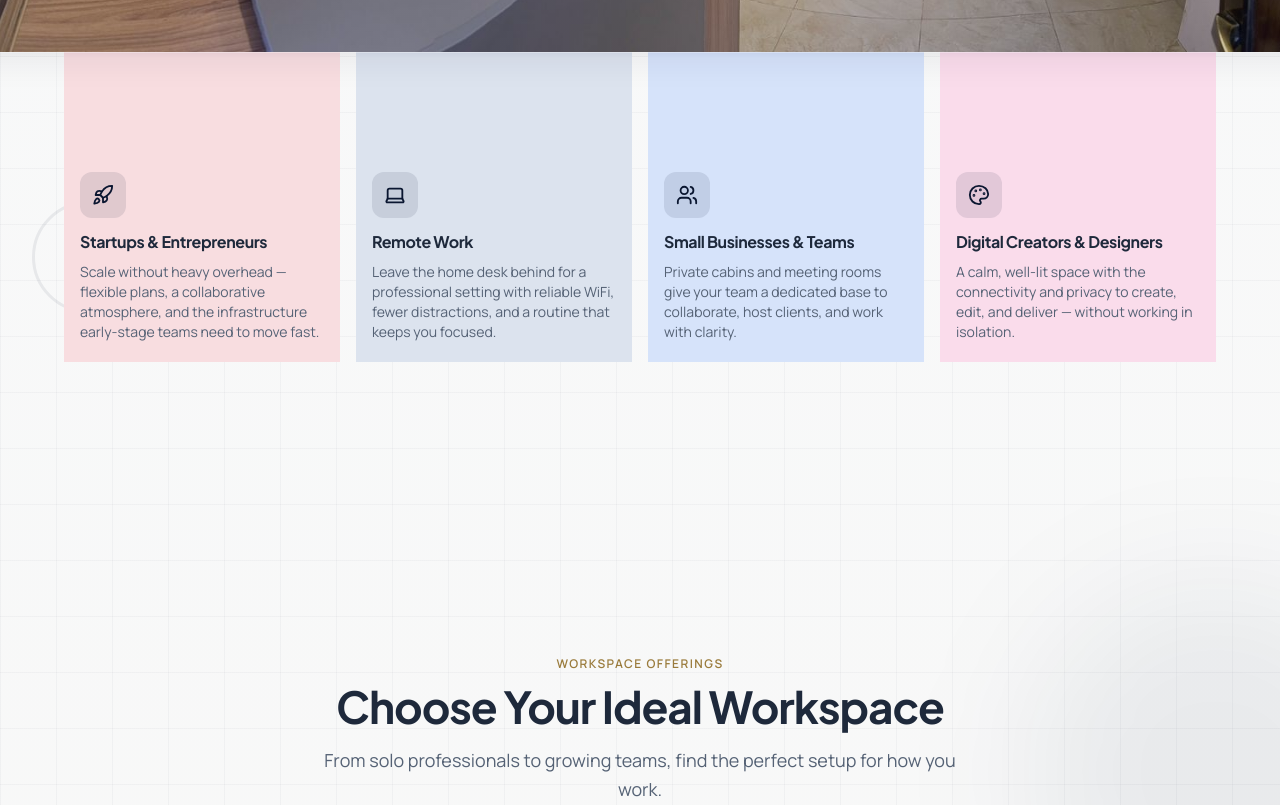
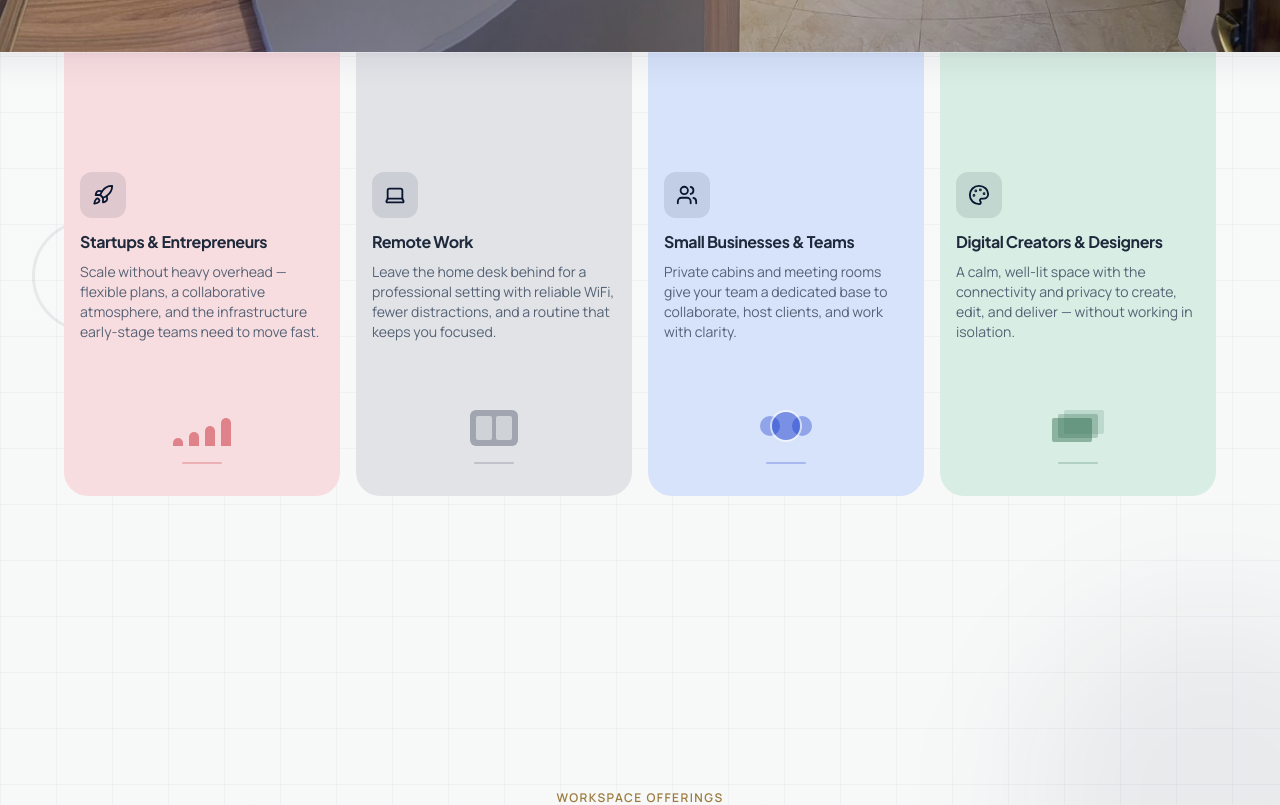
Before and after one commit to Work-Clients/techshore-website-v2, a React (Vite) app: page / in a window 1280 px wide. Shown: the part 1920-2725 px from the top of the page. Built offline with nearby package versions, Linux system fonts and the light colour scheme.

Commit message:
Add motifs to pillars.

```diff
--- a/src/components/About.jsx
+++ b/src/components/About.jsx
@@ -40,6 +40,56 @@ const audiences = [
 
 const PILLAR_ABOVE = 'h-12 sm:h-16 md:h-20'
 const IMAGE_TOP = 'top-12 sm:top-16 md:top-20'
+
+const PILLAR_FOOTER_ACCENTS = [
+  'bg-brand-red/45',
+  'bg-primary-navy/30',
+  'bg-brand-blue/45',
+  'bg-brand-green/45',
+]
+
+function PillarFooter({ index }) {
+  const accent = PILLAR_FOOTER_ACCENTS[index % PILLAR_FOOTER_ACCENTS.length]
+
+  const footers = [
+    // Startups — ascending steps
+    <div className="flex items-end justify-center gap-1.5 h-9 lg:h-10" aria-hidden="true">
+      <span className={`w-2.5 h-2 rounded-t-md ${accent}`} />
+      <span className={`w-2.5 h-3.5 rounded-t-md ${accent}`} />
+      <span className={`w-2.5 h-5 rounded-t-md ${accent}`} />
+      <span className={`w-2.5 h-7 rounded-t-md ${accent}`} />
+    </div>,
+    // Remote — framed window
+    <div className="flex justify-center items-end h-9 lg:h-10" aria-hidden="true">
+      <div className={`flex gap-1 p-1.5 rounded-md ${accent}`}>
+        <span className="h-6 w-4 rounded-sm bg-white/50" />
+        <span className="h-6 w-4 rounded-sm bg-white/50" />
+      </div>
+    </div>,
+    // Teams — overlapping circles
+    <div className="flex items-center justify-center h-9 lg:h-10" aria-hidden="true">
+      <span className={`h-5 w-5 rounded-full ${accent} opacity-75`} />
+      <span className={`h-7 w-7 rounded-full ${accent} -mx-2 z-[1] ring-2 ring-white/60`} />
+      <span className={`h-5 w-5 rounded-full ${accent} opacity-75`} />
+    </div>,
+    // Creators — stacked layers
+    <div className="relative flex justify-center items-center h-9 lg:h-10 w-14 mx-auto" aria-hidden="true">
+      <span className={`absolute w-10 h-6 rounded-sm ${accent} opacity-35 translate-x-1.5 -translate-y-1`} />
+      <span className={`absolute w-10 h-6 rounded-sm ${accent} opacity-60`} />
+      <span className={`relative w-10 h-6 rounded-sm ${accent} -translate-x-1.5 translate-y-1`} />
+    </div>,
+  ]
+
+  return (
+    <div className="shrink-0 mt-6 lg:mt-8 pb-6 lg:pb-8">
+      {footers[index % footers.length]}
+      <div
+        className={`mx-auto mt-4 h-0.5 w-10 rounded-full ${accent} opacity-50`}
+        aria-hidden="true"
+      />
+    </div>
+  )
+}
 
 function AboutImage({ className, imageRef, onLoad }) {
   return (
@@ -118,20 +168,23 @@ export default function About() {
               {audiences.map((audience, index) => (
                 <motion.div
                   key={audience.shortTitle}
-                  className={`${audience.theme.bg} rounded-2xl overflow-hidden flex`}
+                  className={`${audience.theme.bg} rounded-2xl overflow-hidden flex flex-col`}
                   initial={prefersReducedMotion ? false : 'hidden'}
                   whileInView={prefersReducedMotion ? undefined : 'visible'}
                   viewport={VIEWPORT}
                   variants={getRevealVariant(index + 2)}
                 >
+                  <div className="flex flex-1 min-w-0">
                     <div className={`w-1.5 shrink-0 ${audience.theme.accent}`} aria-hidden="true" />
                     <AudienceContent
                       audience={audience}
                       iconSize={24}
                       titleClass="text-base"
                       descClass="text-sm"
-                    paddingClass="px-4 py-5 text-left flex-1 min-w-0"
+                      paddingClass="px-4 pt-5 pb-6 text-left flex-1 min-w-0"
                     />
+                  </div>
+                  <PillarFooter index={index} />
                 </motion.div>
               ))}
             </div>
@@ -145,7 +198,7 @@ export default function About() {
             {audiences.map((audience, index) => (
               <motion.div
                 key={audience.shortTitle}
-                className={`${audience.theme.bg} rounded-t-2xl lg:rounded-t-3xl flex flex-col h-full relative z-0`}
+                className={`${audience.theme.bg} rounded-t-2xl lg:rounded-t-3xl rounded-b-2xl lg:rounded-b-3xl overflow-hidden flex flex-col h-full relative z-0`}
                 initial={prefersReducedMotion ? false : 'hidden'}
                 whileInView={prefersReducedMotion ? undefined : 'visible'}
                 viewport={VIEWPORT}
@@ -166,8 +219,9 @@ export default function About() {
                   iconSize={22}
                   titleClass="text-sm lg:text-base"
                   descClass="text-xs lg:text-sm"
-                  paddingClass="px-3 lg:px-4 pb-4 lg:pb-5 pt-6 lg:pt-10 text-left shrink-0"
+                  paddingClass="px-3 lg:px-4 pt-6 lg:pt-10 pb-6 lg:pb-8 text-left shrink-0"
                 />
+                <PillarFooter index={index} />
               </motion.div>
             ))}
 
--- a/src/components/Amenities.jsx
+++ b/src/components/Amenities.jsx
@@ -29,19 +29,19 @@ const amenityGroups = [
     items: [
       { icon: Cctv, label: 'CCTV Surveillance' },
       { icon: ShieldCheck, label: 'Secure Access' },
+      { icon: Package, label: 'Courier & Package Handling' },
       { icon: Headset, label: 'Reception & Administrative Support' },
-      { icon: Package, label: 'Courier & Package Handling' },
     ],
   },
   {
     title: 'Comfort & Convenience',
     description: 'Everyday essentials for a seamless workday',
     items: [
+      { icon: ArrowUpDown, label: 'Lift Access' },
+      { icon: Sparkles, label: 'Daily Housekeeping' },
+      { icon: CircleParking, label: 'Bike Parking Facility' },
       { icon: Coffee, label: 'Café / Refreshment Area' },
-      { icon: Sparkles, label: 'Daily Housekeeping' },
       { icon: Bath, label: 'Clean & Hygienic Washrooms' },
-      { icon: ArrowUpDown, label: 'Lift Access' },
-      { icon: CircleParking, label: 'Bike Parking Facility' },
     ],
   },
   {
@@ -49,10 +49,10 @@ const amenityGroups = [
     description: 'Tools and flexibility to grow your business',
     items: [
       { icon: MapPin, label: 'Prime Location' },
-      { icon: Building2, label: 'Business Registration Address' },
-      { icon: Printer, label: 'Printing & Scanning Services' },
       { icon: LayoutGrid, label: 'Flexible Seating Plans' },
       { icon: Users, label: 'Networking Environment' },
+      { icon: Printer, label: 'Printing & Scanning Services' },
+      { icon: Building2, label: 'Business Registration Address' },
     ],
   },
 ]
@@ -62,9 +62,9 @@ function CategorySeparator() {
     <div className="flex items-center gap-3 py-10 sm:py-14" aria-hidden="true">
       <div className="h-px flex-1 border-t border-dashed border-border" />
       <div className="flex gap-1.5">
-        <span className="h-1.5 w-1.5 rounded-full bg-[#c1121f]/50" />
-        <span className="h-1.5 w-1.5 rounded-full bg-[#072ac8]/50" />
-        <span className="h-1.5 w-1.5 rounded-full bg-[#f72585]/50" />
+        <span className="h-1.5 w-1.5 rounded-full bg-brand-red/50" />
+        <span className="h-1.5 w-1.5 rounded-full bg-brand-blue/50" />
+        <span className="h-1.5 w-1.5 rounded-full bg-brand-green/50" />
       </div>
       <div className="h-px flex-1 border-t border-dashed border-border" />
     </div>
--- a/src/components/Spaces.jsx
+++ b/src/components/Spaces.jsx
@@ -28,10 +28,10 @@ function WorkspaceSeparator({ index }) {
   return (
     <div className="relative py-10 sm:py-14 lg:py-16" aria-hidden="true">
       <div className="absolute inset-x-0 top-1/2 h-px -translate-y-1/2 bg-gradient-to-r from-transparent via-border to-transparent" />
-      <div className="absolute inset-x-0 top-1/2 h-px -translate-y-1/2 bg-gradient-to-r from-transparent via-[#c1121f]/35 via-[#072ac8]/40 via-[#f72585]/35 to-transparent" />
+      <div className="absolute inset-x-0 top-1/2 h-px -translate-y-1/2 bg-gradient-to-r from-transparent via-brand-red/35 via-brand-blue/40 via-brand-green/35 to-transparent" />
       <div className="relative flex items-center justify-center gap-2 sm:gap-3">
         <span className={`h-2 w-2 rounded-full ${theme.accent} ring-2 ring-white/80 shadow-sm`} />
-        <span className="h-1 w-16 sm:w-24 rounded-full bg-gradient-to-r from-[#c1121f] via-[#072ac8] to-[#f72585] opacity-70" />
+        <span className="h-1 w-16 sm:w-24 rounded-full bg-gradient-to-r from-brand-red via-brand-blue to-brand-green opacity-70" />
         <span className={`h-2 w-2 rounded-full ${nextTheme.accent} ring-2 ring-white/80 shadow-sm`} />
       </div>
     </div>
--- a/src/lib/brandColors.js
+++ b/src/lib/brandColors.js
@@ -8,7 +8,7 @@ export const brandCardThemes = [
     iconBadge: 'bg-primary-navy/10 text-primary-navy',
   },
   {
-    bg: 'bg-[#dce3ee]',
+    bg: 'bg-pillar-navy',
     border: 'border-[#000814]/15',
     accent: 'bg-[#000814]/20',
     text: 'text-text-main',
@@ -16,17 +16,17 @@ export const brandCardThemes = [
     iconBadge: 'bg-primary-navy/10 text-primary-navy',
   },
   {
-    bg: 'bg-[#d6e3fa]',
-    border: 'border-[#072ac8]/20',
-    accent: 'bg-[#072ac8]/25',
+    bg: 'bg-pillar-blue',
+    border: 'border-brand-blue/20',
+    accent: 'bg-brand-blue/25',
     text: 'text-text-main',
     muted: 'text-muted',
     iconBadge: 'bg-primary-navy/10 text-primary-navy',
   },
   {
-    bg: 'bg-[#fadceb]',
-    border: 'border-[#f72585]/20',
-    accent: 'bg-[#f72585]/25',
+    bg: 'bg-pillar-green',
+    border: 'border-brand-green/20',
+    accent: 'bg-brand-green/25',
     text: 'text-text-main',
     muted: 'text-muted',
     iconBadge: 'bg-primary-navy/10 text-primary-navy',
--- a/tailwind.config.js
+++ b/tailwind.config.js
@@ -21,6 +21,17 @@ export default {
         'text-main': '#1e293b',
         border: '#e2e0d9',
         muted: '#556275',
+        brand: {
+          red: '#c1121f',
+          blue: '#072ac8',
+          green: '#2d6a4f',
+        },
+        pillar: {
+          red: '#f8dde0',
+          navy: '#e1e3e7',
+          blue: '#d6e3fa',
+          green: '#d8ede3',
+        },
       },
       fontFamily: {
         display: ['"Plus Jakarta Sans"', 'sans-serif'],
```
Also changed, not shown: src/components/CoworkingPlans.jsx (+7 -7 lines). Lines whose indentation alone changed are shown as unchanged.
